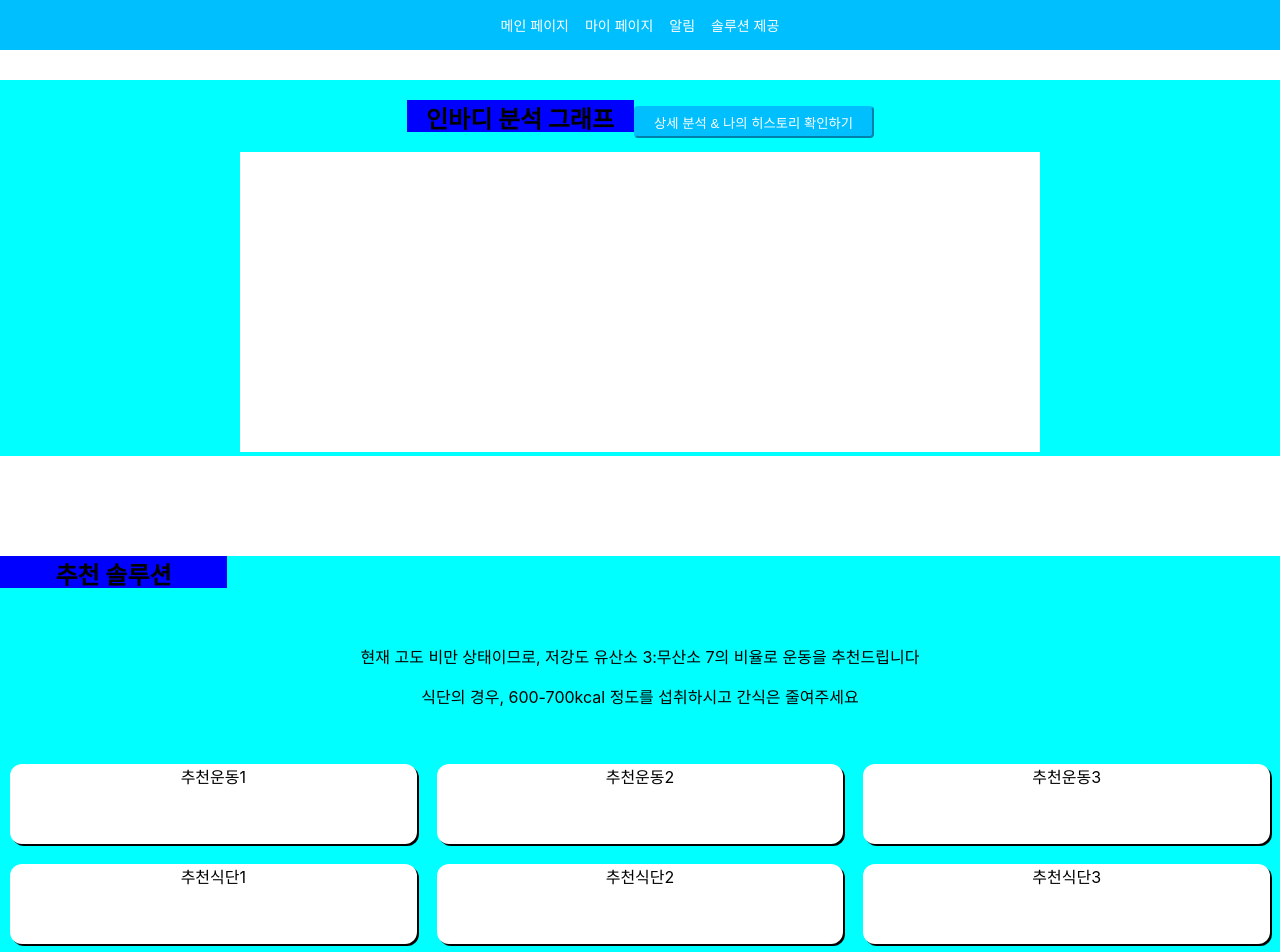
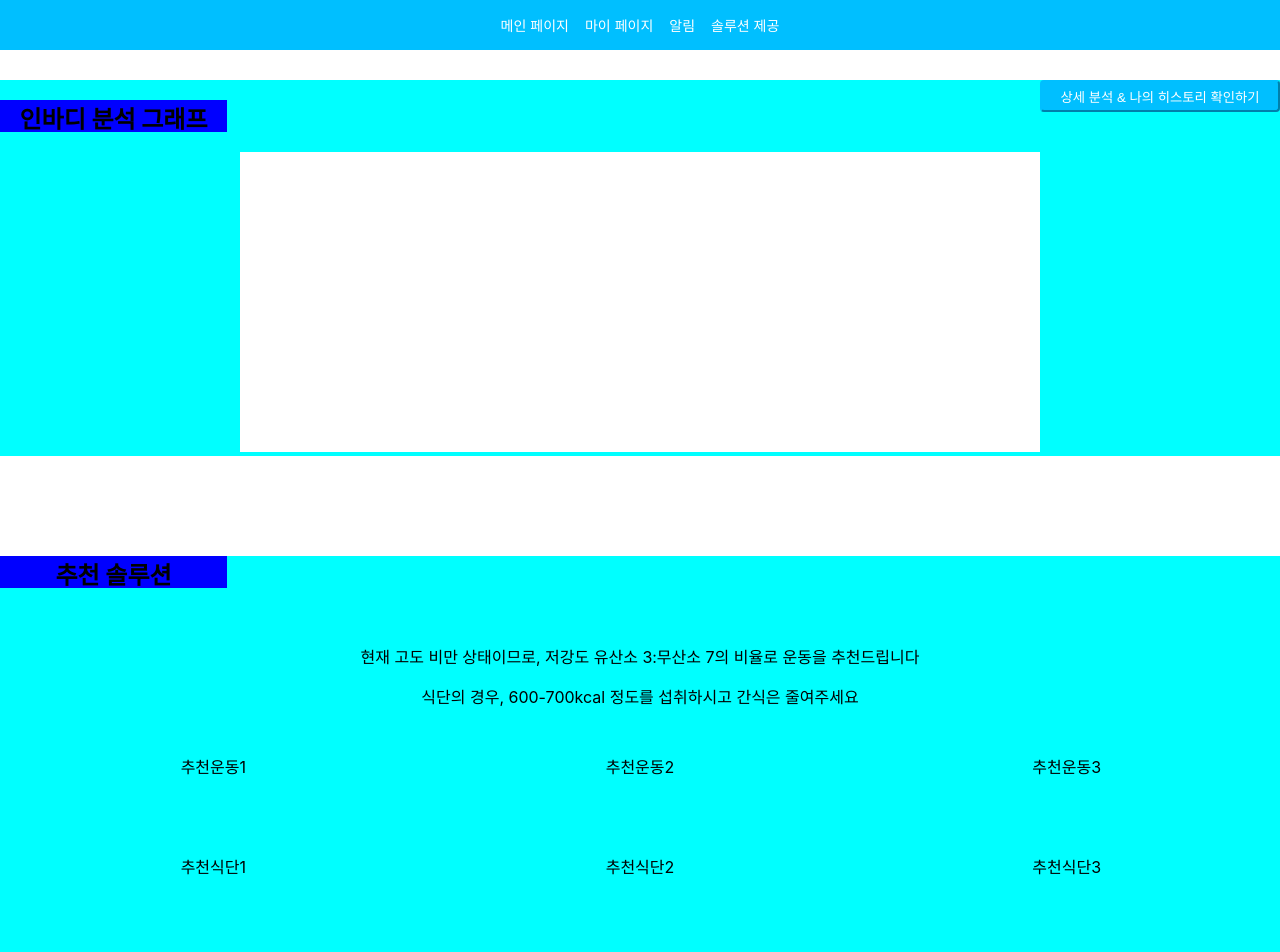
Before and after one commit to miinseo324/healthcare, a React (Create React App) app: page /pages/solution in a window 1280 px wide. Shown: the top 952 px of the page. Built offline with nearby package versions, Linux system fonts and the light colour scheme.

Commit message:
inbodydetail btn & title 병렬 배치 완료

```diff
--- a/src/pages/Solution.css
+++ b/src/pages/Solution.css
@@ -9,7 +9,7 @@
     margin-bottom: 100px;
 }
 
-.header > h2 {
+.headerTitle > h2 {
     font-size: 24;
     text-align: "left";
     width: 227px;
@@ -17,7 +17,7 @@
     background-color: blue;
 }
 
-.header > button {
+.detailBtn > button {
     color: white;
     background-color: #00BFFF;
     border-color: #00BFFF;
@@ -38,13 +38,6 @@
     padding-bottom: 30px;
 }
 
-.item {
-    background-color: white;
-    margin: 10px;
-    border-radius: 12px;
-    box-shadow: 2px 2px;
-}
-
 .container2 {
     display: grid;
     grid-template-columns: repeat(5, 1fr);
--- a/src/pages/Solution.js
+++ b/src/pages/Solution.js
@@ -18,13 +18,15 @@ function Inbody() {
     return (
         <div style={{marginTop: "30px"}}>
             <div className="wrap-center">
-                <div className="header">
-                    <h2 style={{display: "inline-block"}}>인바디 분석 그래프</h2>
+                <div className="header" style={{display: "flex", justifyContent: "space-between"}}>
+                    <div className="headerTitle"><h2 style={{display: "inline-block"}}>인바디 분석 그래프</h2></div>
+                    <div className="detailBtn">
                         <button>
                             <Link to={'/pages/detail'} style={{textDecoration: "none", color: "white", display:"inline-block"}}>상세 분석 & 나의 히스토리 확인하기</Link>
                         </button>
                     </div>
-                <div className="inbodyGraph">
+                </div>
+                <div className="body">
                     <div style={{width: "800px", height: "300px", backgroundColor: "white", display: "inline-block"}}></div>
                 </div>
 
@@ -38,7 +40,9 @@ function Recom() {
         <div>
             <div className="wrap-center">
                 <div className="header">
+                    <div className="headerTitle">
                         <h2>추천 솔루션</h2>
+                    </div>
                 </div>
 
                 <div className="detail">
@@ -62,7 +66,9 @@ function Comp() {
     return (
         <div className="wrap-center">
             <div className="header">
+                <div className="headerTitle">
                     <h2>집합군 비교 분석</h2>
+                </div>
             </div>
             <div className="inbodyChart">
                 <p>비슷한 몸 상태를 가진 분들 중 상위 30%에 위치해있습니다</p>
```
Lines whose indentation alone changed are shown as unchanged.
